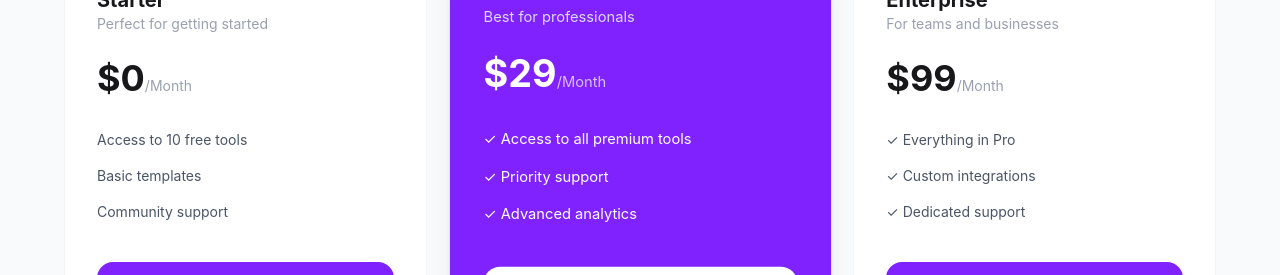
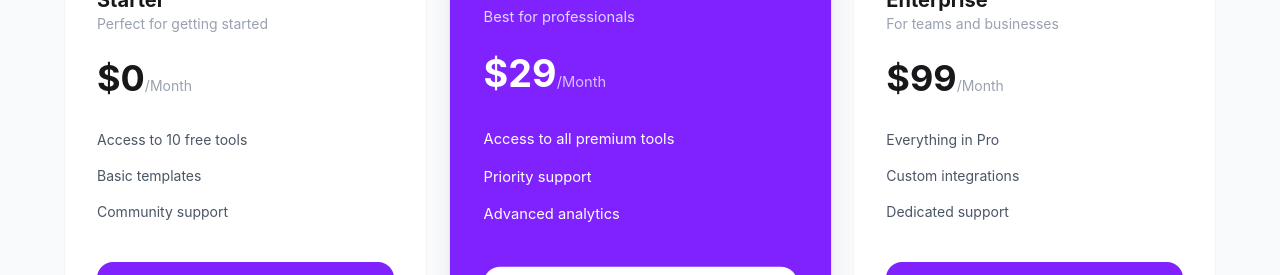
Before and after one commit to rafirahman-cyber/digital-tool-project, a React (Vite) app: page / in a window 1280 px wide. Shown: the part 2600-2875 px from the top of the page. Built offline with nearby package versions, Linux system fonts and the light colour scheme.

Commit message:
added product grid

```diff
--- a/src/component/DigitalToolsApp.jsx
+++ b/src/component/DigitalToolsApp.jsx
@@ -37,7 +37,7 @@ const DigitalToolsApp = () => {
 
       <div className="max-w-6xl mx-auto px-4 pb-20">
         {!showCart ? (
-          /* প্রথম পেজ: Products Grid (Screenshot 86/93) */
+
           <div className="grid grid-cols-1 md:grid-cols-2 lg:grid-cols-3 gap-8">
             <ProductCard name="AI Writing Pro" price="29" badge="Best Seller" icon= "" />
             <ProductCard name="Design Templates Pack" price="49" badge="Popular" icon="" />
--- a/src/component/Pricing.jsx
+++ b/src/component/Pricing.jsx
@@ -28,9 +28,9 @@ const Pricing = () => {
         <p class="text-violet-200 text-sm mb-6">Best for professionals</p>
         <div class="text-4xl font-bold mb-8">$29<span class="text-sm font-normal opacity-70">/Month</span></div>
         <ul class="space-y-4 mb-10 text-sm flex-grow">
-          <li>✓ Access to all premium tools</li>
-          <li>✓ Priority support</li>
-          <li>✓ Advanced analytics</li>
+          <li> Access to all premium tools</li>
+          <li> Priority support</li>
+          <li> Advanced analytics</li>
         </ul>
         <button class="w-full bg-white text-violet-600 py-3 rounded-2xl">Start Pro Trial</button>
       </div>
@@ -39,9 +39,9 @@ const Pricing = () => {
         <p class="text-gray-400 text-sm mb-6">For teams and businesses</p>
         <div class="text-4xl font-bold mb-8">$99<span class="text-sm font-normal text-gray-400">/Month</span></div>
         <ul class="space-y-4 mb-10 text-sm text-gray-600 flex-grow">
-          <li>✓ Everything in Pro</li>
-          <li>✓ Custom integrations</li>
-          <li>✓ Dedicated support</li>
+          <li> Everything in Pro</li>
+          <li> Custom integrations</li>
+          <li> Dedicated support</li>
         </ul>
         <button class="w-full bg-violet-600 text-white py-3 rounded-2xl">Contact Sales</button>
       </div>
```
